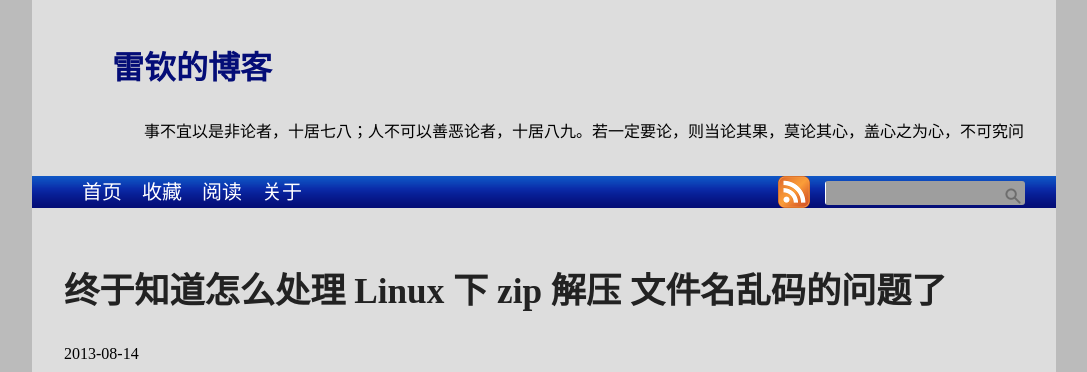
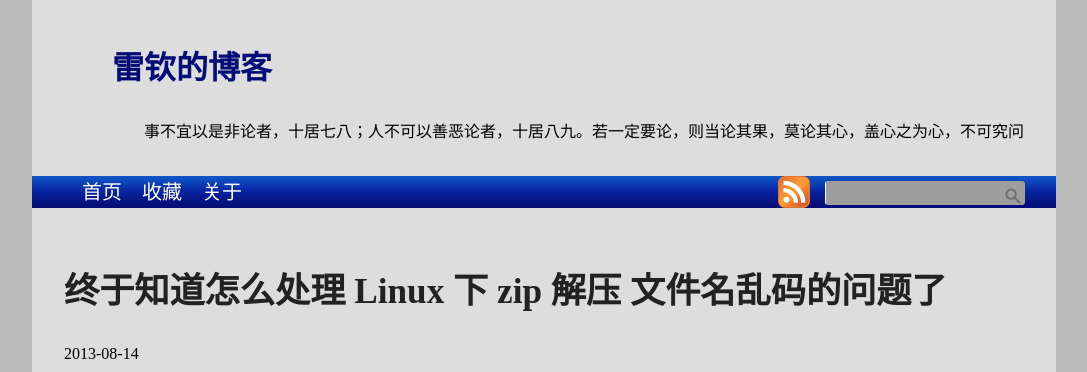
Before and after one commit to leiqin/leiqin.github.io, a Jekyll site: the page built from index.html, in a window 1280 px wide. Shown: the top 372 px of the page, without its empty margins (96-1183 px from the left). Built offline with Jekyll 4.4.1, drawn with Linux system fonts in a browser that asks for light colours; nearby versions of some CDN libraries; the list of posts is cut into pages by our own code; comment, search, counter and statistics services are not loaded; grey boxes are pictures that could not be loaded.

Commit message:
将阅读移除出首页链接

```diff
--- a/_includes/labeltext.html
+++ b/_includes/labeltext.html
@@ -1,6 +1,5 @@
 <ul id="labeltext">
     <li><a href="/">首页</a></li>
     <li><a href="/shoucang/">收藏</a></li>
-    <li><a href="/yuedu.html">阅读</a></li>
     <li><a href="/about.html">关于</a></li>
 </ul>
```
